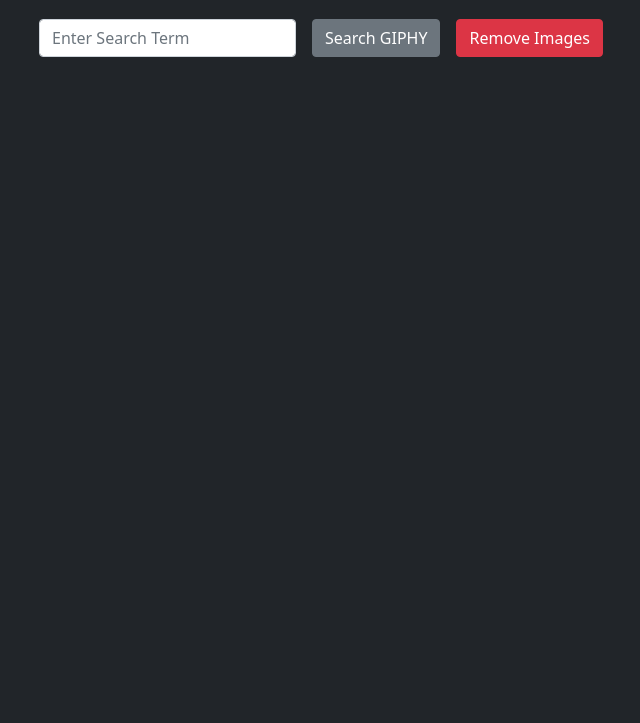
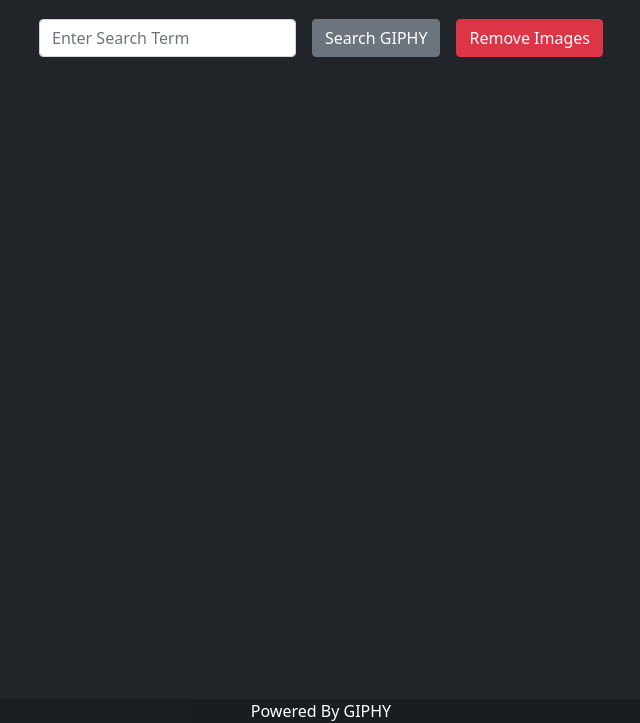
Before and after one commit to RichBeilfuss/AJAX-GIPHY-Party-Exercise, a plain HTML site: page index.html in a window 1280 px wide. Shown: the part 77-800 px from the top of the page, without its empty margins (319-959 px from the left). Drawn offline with nearby package versions, Linux system fonts and the light colour scheme.

Commit message:
added GIPHY atr footer

```diff
--- a/index.html
+++ b/index.html
@@ -30,6 +30,8 @@
 <script src="https://code.jquery.com/jquery-3.2.1.js"></script>
 <script src="https://unpkg.com/axios/dist/axios.js"></script>
 <script src="app.js"></script>
+
+<footer class = "text-center text-white fixed-bottom"style="background-color: rgba(0, 0, 0, 0.2);">Powered By GIPHY</footer>
 </body>
 
 </html>
```
